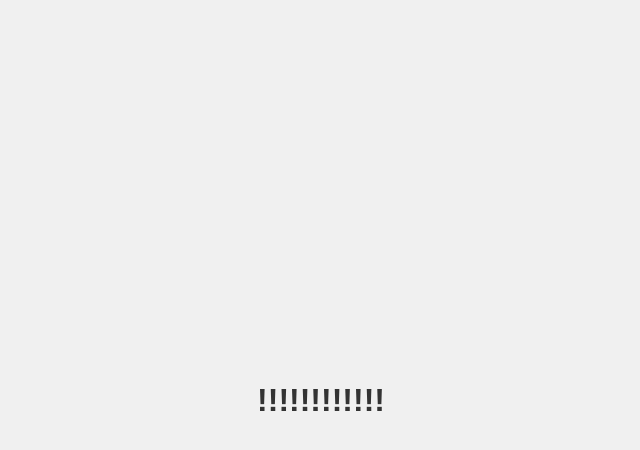
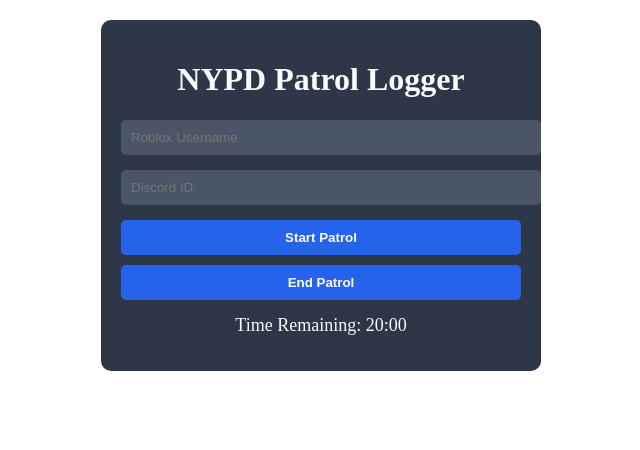
Before and after one commit to NYPDbot/Log-Patrol, a plain HTML site: page index.html in a window 1280 px wide. Shown: the whole page, without its empty margins (319-959 px from the left). Drawn offline with Linux system fonts and the light colour scheme.

Commit message:
Update index.html

```diff
--- a/index.html
+++ b/index.html
@@ -1,26 +1,13 @@
-
 <!DOCTYPE html>
 <html lang="en">
 <head>
     <meta charset="UTF-8">
     <meta name="viewport" content="width=device-width, initial-scale=1.0">
-    <title>Hello Website</title>
-    <style>
-        body {
-            display: flex;
-            justify-content: center;
-            align-items: center;
-            height: 100vh;
-            margin: 0;
-            font-family: Arial, sans-serif;
-            background-color: #f0f0f0;
-        }
-        h1 {
-            color: #333;
-        }
-    </style>
+    <title>NYPD Patrol Logger</title>
+    <link rel="stylesheet" href="styles.css">
 </head>
 <body>
-    <h1>!!!!!!!!!!!!</h1>
+    <div id="logger-container"></div>
+    <script src="https://raw.githubusercontent.com/NYPDbot/Log-Patrol/refs/heads/main/main.js"></script>
 </body>
 </html>
```
